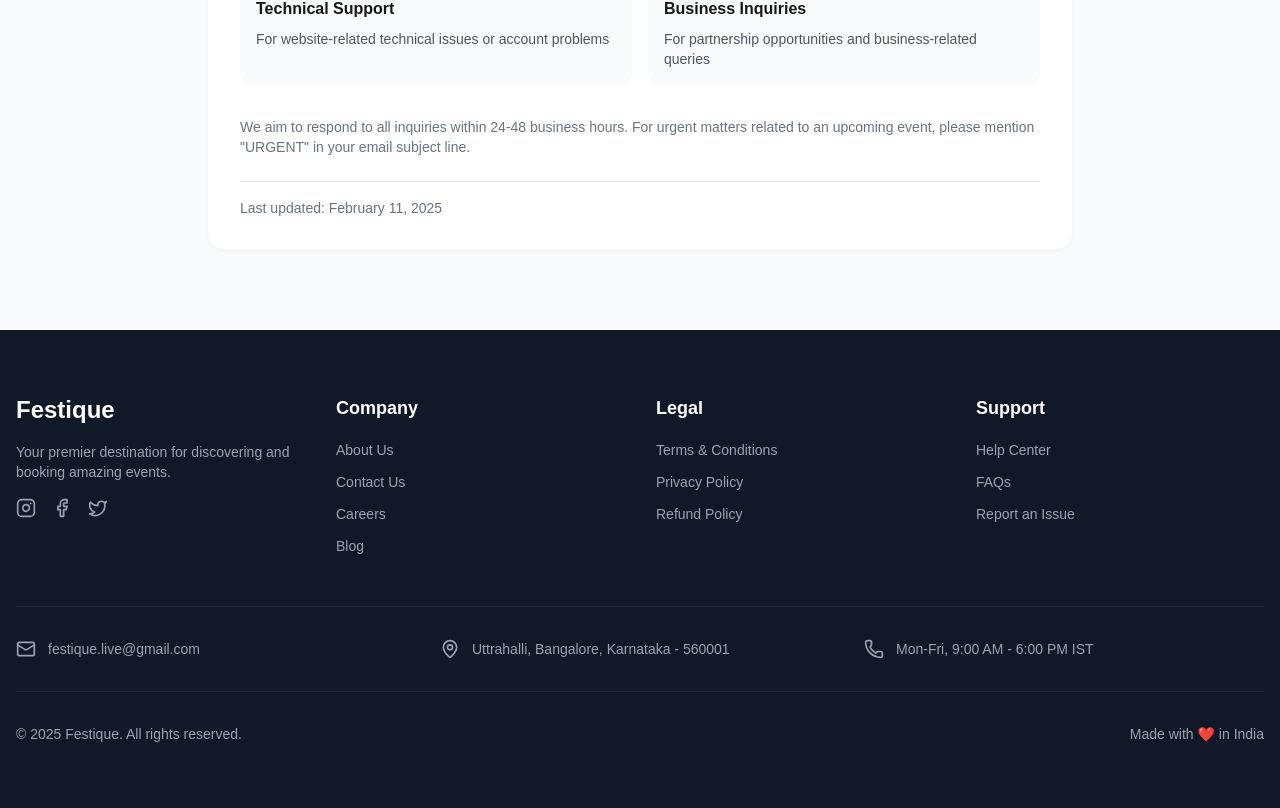
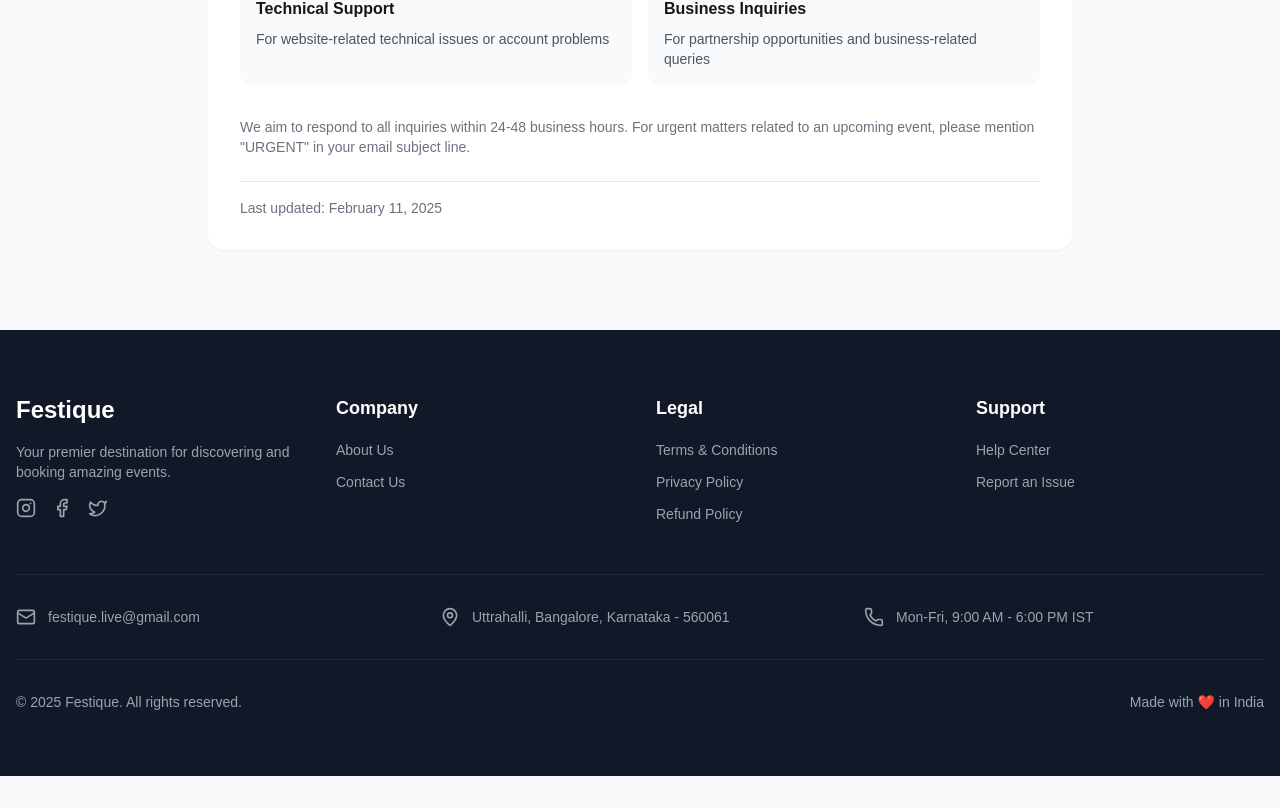
Before and after one commit to ajejey/festique, a Next.js app: page /contact in a window 1280 px wide. Shown: the part 984-1792 px from the top of the page. After the commit the page ends 1760 px from the top, so only its background shows below. Built offline with nearby package versions, Linux system fonts and the light colour scheme; a web font is replaced by a local one.

Commit message:
verify more page

```diff
--- a/src/app/(policies)/contact/page.js
+++ b/src/app/(policies)/contact/page.js
@@ -32,8 +32,8 @@
               <p className="text-neutral-600">
                 Uttrahalli<br />
                 100 Feet Road<br />
-                MG Road, Bangalore<br />
-                Karnataka - 560001<br />
+                Bangalore<br />
+                Karnataka - 560061<br />
                 India
               </p>
             </div>
--- a/src/app/page.js
+++ b/src/app/page.js
@@ -181,12 +181,12 @@
               </div>
             </div>
             <div className="relative h-[500px] rounded-2xl overflow-hidden">
-              <Image
+              {/* <Image
                 src="/images/achievements.jpg"
                 alt="Achievement tracking dashboard"
                 fill
                 className="object-cover"
-              />
+              /> */}
             </div>
           </div>
         </div>
@@ -216,7 +216,7 @@
       </section>
 
       {/* Testimonials */}
-      <section className="py-24 bg-white">
+      {/* <section className="py-24 bg-white">
         <div className="container mx-auto px-4">
           <h2 className="font-playfair text-4xl font-bold text-center mb-16">
             Trusted by Runners & Organizers
@@ -243,7 +243,7 @@
             ))}
           </div>
         </div>
-      </section>
+      </section> */}
 
       {/* CTA Section */}
       <section className="py-24 bg-neutral-900 text-white">
@@ -255,7 +255,7 @@
             Join thousands of runners and event organizers on Festique.
           </p>
           <Link
-            href="/register"
+            href="/events"
             className="inline-block bg-[#FF6B6B] hover:bg-[#ff5252] text-white px-8 py-4 rounded-full font-medium transition-all"
           >
             Get Started Now
--- a/src/components/Footer.js
+++ b/src/components/Footer.js
@@ -8,8 +8,8 @@
     company: [
       { name: 'About Us', href: '/about' },
       { name: 'Contact Us', href: '/contact' },
-      { name: 'Careers', href: '/careers' },
-      { name: 'Blog', href: '/blog' },
+      // { name: 'Careers', href: '/careers' },
+      // { name: 'Blog', href: '/blog' },
     ],
     legal: [
       { name: 'Terms & Conditions', href: '/terms' },
@@ -17,9 +17,9 @@
       { name: 'Refund Policy', href: '/refund' },
     ],
     support: [
-      { name: 'Help Center', href: '/help' },
-      { name: 'FAQs', href: '/faqs' },
-      { name: 'Report an Issue', href: '/support' },
+      { name: 'Help Center', href: '/contact' },
+      // { name: 'FAQs', href: '/faqs' },
+      { name: 'Report an Issue', href: '/contact' },
     ],
   };
 
@@ -88,7 +88,7 @@
             <div className="flex items-center space-x-3 text-neutral-400">
               <MapPin size={20} />
               <span className="text-sm">
-                Uttrahalli, Bangalore, Karnataka - 560001
+                Uttrahalli, Bangalore, Karnataka - 560061
               </span>
             </div>
             <div className="flex items-center space-x-3 text-neutral-400">
```
